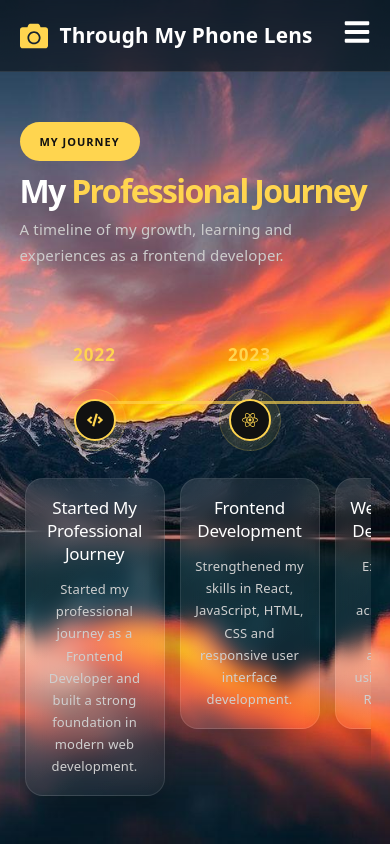
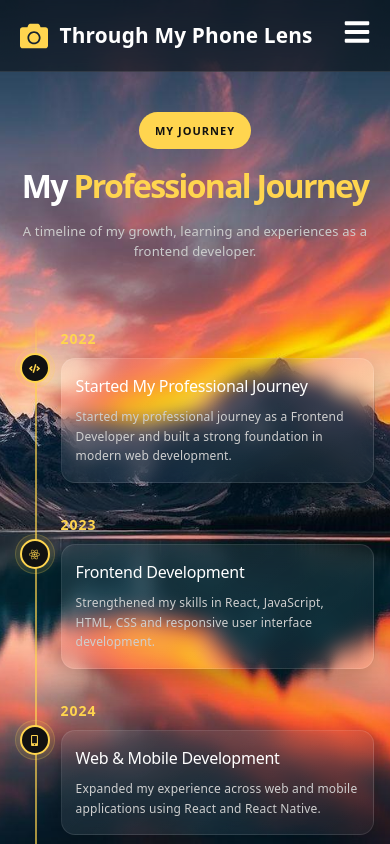
Before and after one commit to Appa45/ayyapaLens-react, a React (Vite) app: page /journey in a window 390 px wide. Shown: the top 844 px of the page. Built offline with nearby package versions, Linux system fonts and the light colour scheme.

Commit message:
change in the journey.css

```diff
--- a/src/components/journey/Journey.css
+++ b/src/components/journey/Journey.css
@@ -26,7 +26,6 @@
   margin: 0 auto 70px;
 }
 
-
 .journey-tag {
   display: inline-block;
 
@@ -47,7 +46,6 @@
   letter-spacing: 1px;
 }
 
-
 .journey-header h1 {
   margin: 0 0 15px;
 
@@ -58,11 +56,9 @@
   font-weight: 700;
 }
 
-
 .journey-header h1 span {
   color: #ffd54f;
 }
-
 
 .journey-header p {
   margin: 0;
@@ -83,7 +79,6 @@
   width: 100%;
 
   overflow-x: auto;
-
   overflow-y: visible;
 
   padding: 20px 10px 40px;
@@ -95,7 +90,8 @@
 
 
 /* =========================================
-   TIMELINE
+   HORIZONTAL TIMELINE
+   DESKTOP
 ========================================= */
 
 .journey-timeline {
@@ -124,12 +120,12 @@
   top: 68px;
 
   left: 5%;
-
   right: 5%;
 
   height: 3px;
 
-  background: linear-gradient(
+  background:
+    linear-gradient(
       90deg,
       transparent,
       #ffd54f 8%,
@@ -191,13 +187,11 @@
   position: relative;
 
   width: 70px;
-
   height: 70px;
 
   display: flex;
 
   align-items: center;
-
   justify-content: center;
 
   margin-bottom: 28px;
@@ -212,39 +206,43 @@
   position: absolute;
 
   width: 70px;
-
   height: 70px;
 
   border-radius: 50%;
 
-  background: rgba(255, 213, 79, 0.08);
+  background:
+    rgba(255, 213, 79, 0.08);
 
-  border: 1px solid rgba(255, 213, 79, 0.2);
+  border:
+    1px solid
+    rgba(255, 213, 79, 0.2);
 
-  transition: 0.4s ease;
+  transition:
+    0.4s ease;
 }
 
 
-/* Dot */
+/* =========================================
+   DOT
+========================================= */
 
 .journey-dot {
   position: relative;
 
   width: 48px;
-
   height: 48px;
 
   display: flex;
 
   align-items: center;
-
   justify-content: center;
 
   border-radius: 50%;
 
   background: #111;
 
-  border: 2px solid #ffd54f;
+  border:
+    2px solid #ffd54f;
 
   color: #ffd54f;
 
@@ -253,7 +251,8 @@
   z-index: 5;
 
   box-shadow:
-    0 0 15px rgba(255, 213, 79, 0.15);
+    0 0 15px
+    rgba(255, 213, 79, 0.15);
 
   transition:
     transform 0.35s ease,
@@ -274,15 +273,19 @@
   color: #111;
 
   box-shadow:
-    0 0 20px rgba(255, 213, 79, 0.6),
-    0 0 40px rgba(255, 213, 79, 0.2);
+    0 0 20px
+    rgba(255, 213, 79, 0.6),
+
+    0 0 40px
+    rgba(255, 213, 79, 0.2);
 }
 
-
-.journey-item:hover .journey-point::before {
+.journey-item:hover
+.journey-point::before {
   transform: scale(1.15);
 
-  border-color: rgba(255, 213, 79, 0.5);
+  border-color:
+    rgba(255, 213, 79, 0.5);
 }
 
 
@@ -306,28 +309,42 @@
       rgba(255, 255, 255, 0.035)
     );
 
-  border: 1px solid rgba(255, 255, 255, 0.1);
+  border:
+    1px solid
+    rgba(255, 255, 255, 0.1);
 
   backdrop-filter: blur(10px);
 
   box-shadow:
-    0 12px 30px rgba(0, 0, 0, 0.25);
+    0 12px 30px
+    rgba(0, 0, 0, 0.25);
 
   transition:
     transform 0.35s ease,
     border-color 0.35s ease,
     box-shadow 0.35s ease;
+
+  box-sizing: border-box;
 }
 
 
+/* =========================================
+   CARD HOVER
+========================================= */
+
 .journey-card:hover {
-  transform: translateY(-8px);
+  transform:
+    translateY(-8px);
 
-  border-color: rgba(255, 213, 79, 0.45);
+  border-color:
+    rgba(255, 213, 79, 0.45);
 
   box-shadow:
-    0 20px 40px rgba(0, 0, 0, 0.4),
-    0 0 25px rgba(255, 213, 79, 0.08);
+    0 20px 40px
+    rgba(0, 0, 0, 0.4),
+
+    0 0 25px
+    rgba(255, 213, 79, 0.08);
 }
 
 
@@ -336,7 +353,8 @@
 ========================================= */
 
 .journey-card h2 {
-  margin: 0 0 12px;
+  margin:
+    0 0 12px;
 
   color: white;
 
@@ -376,19 +394,24 @@
 
   display: grid;
 
-  grid-template-columns: repeat(3, 1fr);
+  grid-template-columns:
+    repeat(3, 1fr);
 
   gap: 20px;
 
   border-radius: 22px;
 
-  background: rgba(255, 255, 255, 0.05);
+  background:
+    rgba(255, 255, 255, 0.05);
 
-  border: 1px solid rgba(255, 255, 255, 0.1);
+  border:
+    1px solid
+    rgba(255, 255, 255, 0.1);
 
   backdrop-filter: blur(10px);
+
+  box-sizing: border-box;
 }
-
 
 .summary-item {
   text-align: center;
@@ -396,15 +419,14 @@
   padding: 10px;
 }
 
-
 .summary-item h2 {
-  margin: 0 0 6px;
+  margin:
+    0 0 6px;
 
   color: #ffd54f;
 
   font-size: 28px;
 }
-
 
 .summary-item span {
   color: #ccc;
@@ -413,9 +435,10 @@
 }
 
 
-/* =========================================
+/* =====================================================
    TABLET
-========================================= */
+   VERTICAL TIMELINE
+===================================================== */
 
 @media (max-width: 1100px) {
 
@@ -423,40 +446,215 @@
     width: 92%;
   }
 
+
   .journey-header h1 {
     font-size: 2.8rem;
   }
 
-  /*
-     Keep timeline horizontal.
-     User can scroll horizontally.
-  */
+
+  /* Remove horizontal scrolling */
+
+  .journey-timeline-wrapper {
+    overflow: visible;
+
+    padding:
+      20px
+      10px
+      40px;
+  }
+
+
+  /* =========================================
+     VERTICAL TIMELINE
+  ========================================= */
 
   .journey-timeline {
-    min-width: 1000px;
+    min-width: 0;
+
+    width: 100%;
+
+    display: flex;
+
+    flex-direction: column;
+
+    gap: 45px;
+
+    padding:
+      10px
+      0
+      10px
+      70px;
+
+    box-sizing: border-box;
   }
 
+
+  /* =========================================
+     VERTICAL LINE
+  ========================================= */
+
+  .timeline-line {
+    top: 0;
+    bottom: 0;
+
+    left: 30px;
+
+    right: auto;
+
+    width: 3px;
+
+    height: auto;
+
+    background:
+      linear-gradient(
+        to bottom,
+        transparent,
+        #ffd54f 5%,
+        #ffd54f 95%,
+        transparent
+      );
+
+    opacity: 0.65;
+  }
+
+
+  /* =========================================
+     ITEM
+  ========================================= */
+
+  .journey-item {
+    width: 100%;
+
+    display: flex;
+
+    align-items: flex-start;
+
+    flex-direction: column;
+
+    text-align: left;
+
+    position: relative;
+  }
+
+
+  /* =========================================
+     YEAR
+  ========================================= */
+
+  .journey-year {
+    min-height: auto;
+
+    margin:
+      0 0 10px;
+
+    color: #ffd54f;
+
+    font-size: 16px;
+
+    font-weight: 700;
+
+    letter-spacing: 1px;
+
+    text-align: left;
+  }
+
+
+  /* =========================================
+     POINT
+  ========================================= */
+
+  .journey-point {
+    position: absolute;
+
+    left: -70px;
+
+    top: 30px;
+
+    width: 60px;
+    height: 60px;
+
+    margin: 0;
+
+    z-index: 5;
+  }
+
+
+  .journey-point::before {
+    width: 60px;
+    height: 60px;
+  }
+
+
+  .journey-dot {
+    width: 42px;
+    height: 42px;
+
+    font-size: 17px;
+  }
+
+
+  /* =========================================
+     CARD
+  ========================================= */
+
   .journey-card {
-    min-height: 185px;
+    width: 100%;
+
+    min-height: 150px;
+
+    padding:
+      22px
+      20px;
+
+    border-radius: 16px;
+  }
+
+
+  .journey-card h2 {
+    font-size: 19px;
+  }
+
+
+  .journey-card p {
+    font-size: 14px;
+  }
+
+
+  /* =========================================
+     SUMMARY
+  ========================================= */
+
+  .journey-summary {
+    max-width: 850px;
+
+    margin-top: 45px;
   }
 }
 
 
-/* =========================================
+/* =====================================================
    MOBILE
-========================================= */
+   VERTICAL TIMELINE
+===================================================== */
 
 @media (max-width: 768px) {
 
   .journey-page {
     width: 90%;
 
-    padding: 50px 0 70px;
+    padding:
+      50px
+      0
+      70px;
   }
 
 
+  /* =========================================
+     HEADER
+  ========================================= */
+
   .journey-header {
-    text-align: left;
+    text-align: center;
 
     margin-bottom: 45px;
   }
@@ -464,120 +662,269 @@
 
   .journey-header h1 {
     font-size: 2.2rem;
+
+    line-height: 1.2;
   }
 
 
   .journey-header p {
     font-size: 15px;
+
+    line-height: 1.6;
   }
 
 
-  /*
-     Horizontal scroll like a portfolio
-     timeline.
-  */
+  /* =========================================
+     TIMELINE WRAPPER
+  ========================================= */
 
   .journey-timeline-wrapper {
-    padding-left: 5px;
+    padding:
+      10px
+      0
+      30px;
 
-    padding-right: 5px;
+    overflow: visible;
   }
 
 
+  /* =========================================
+     TIMELINE
+  ========================================= */
+
   .journey-timeline {
-    min-width: 950px;
+    padding-left: 52px;
 
-    grid-template-columns:
-      repeat(6, 145px);
-
-    gap: 15px;
+    gap: 35px;
   }
 
 
+  /* =========================================
+     VERTICAL LINE
+  ========================================= */
+
   .timeline-line {
-    top: 68px;
+    left: 22px;
 
-    left: 4%;
-
-    right: 4%;
+    width: 2px;
   }
 
 
+  /* =========================================
+     YEAR
+  ========================================= */
+
+  .journey-year {
+    margin-bottom: 8px;
+
+    font-size: 14px;
+  }
+
+
+  /* =========================================
+     POINT
+  ========================================= */
+
+  .journey-point {
+    left: -52px;
+
+    top: 25px;
+
+    width: 44px;
+    height: 44px;
+  }
+
+
+  .journey-point::before {
+    width: 44px;
+    height: 44px;
+  }
+
+
+  .journey-dot {
+    width: 34px;
+    height: 34px;
+
+    font-size: 13px;
+  }
+
+
+  /* =========================================
+     CARD
+  ========================================= */
+
   .journey-card {
-    min-height: 210px;
+    width: 100%;
 
-    padding: 18px 14px;
+    min-height: 0;
+
+    padding:
+      18px
+      16px;
+
+    border-radius: 14px;
   }
 
 
   .journey-card h2 {
+    margin-bottom: 9px;
+
     font-size: 17px;
+
+    line-height: 1.4;
   }
 
 
   .journey-card p {
     font-size: 13px;
+
+    line-height: 1.65;
   }
 
+
+  /* =========================================
+     SUMMARY
+  ========================================= */
 
   .journey-summary {
     grid-template-columns: 1fr;
 
-    gap: 5px;
+    gap: 8px;
 
-    margin-top: 40px;
+    margin-top: 35px;
+
+    padding: 18px;
+  }
+
+
+  .summary-item {
+    padding: 12px;
+  }
+
+
+  .summary-item h2 {
+    font-size: 24px;
+  }
+
+
+  .summary-item span {
+    font-size: 13px;
   }
 }
 
 
-/* =========================================
+/* =====================================================
    SMALL MOBILE
-========================================= */
+===================================================== */
 
 @media (max-width: 480px) {
+
+  .journey-page {
+    width: 92%;
+
+    padding-top: 40px;
+  }
+
 
   .journey-header h1 {
     font-size: 2rem;
   }
 
 
+  .journey-header p {
+    font-size: 13px;
+  }
+
+
   .journey-tag {
+    padding:
+      7px
+      16px;
+
     font-size: 11px;
   }
 
 
+  /* =========================================
+     TIMELINE
+  ========================================= */
+
   .journey-timeline {
-    min-width: 900px;
+    padding-left: 45px;
 
-    grid-template-columns:
-      repeat(6, 140px);
+    gap: 30px;
   }
 
 
+  /* =========================================
+     LINE
+  ========================================= */
+
+  .timeline-line {
+    left: 19px;
+
+    width: 2px;
+  }
+
+
+  /* =========================================
+     POINT
+  ========================================= */
+
   .journey-point {
-    width: 60px;
+    left: -45px;
 
-    height: 60px;
+    top: 22px;
+
+    width: 38px;
+    height: 38px;
   }
 
 
   .journey-point::before {
-    width: 60px;
-
-    height: 60px;
+    width: 38px;
+    height: 38px;
   }
 
 
   .journey-dot {
-    width: 42px;
+    width: 30px;
+    height: 30px;
 
-    height: 42px;
+    font-size: 11px;
+  }
 
+
+  /* =========================================
+     CARD
+  ========================================= */
+
+  .journey-card {
+    padding:
+      16px
+      14px;
+  }
+
+
+  .journey-card h2 {
     font-size: 16px;
   }
 
 
-  .journey-card {
-    min-height: 220px;
+  .journey-card p {
+    font-size: 12px;
+
+    line-height: 1.65;
+  }
+
+
+  /* =========================================
+     SUMMARY
+  ========================================= */
+
+  .journey-summary {
+    margin-top: 30px;
+
+    padding: 14px;
   }
 }
```
Lines whose indentation alone changed are shown as unchanged.
